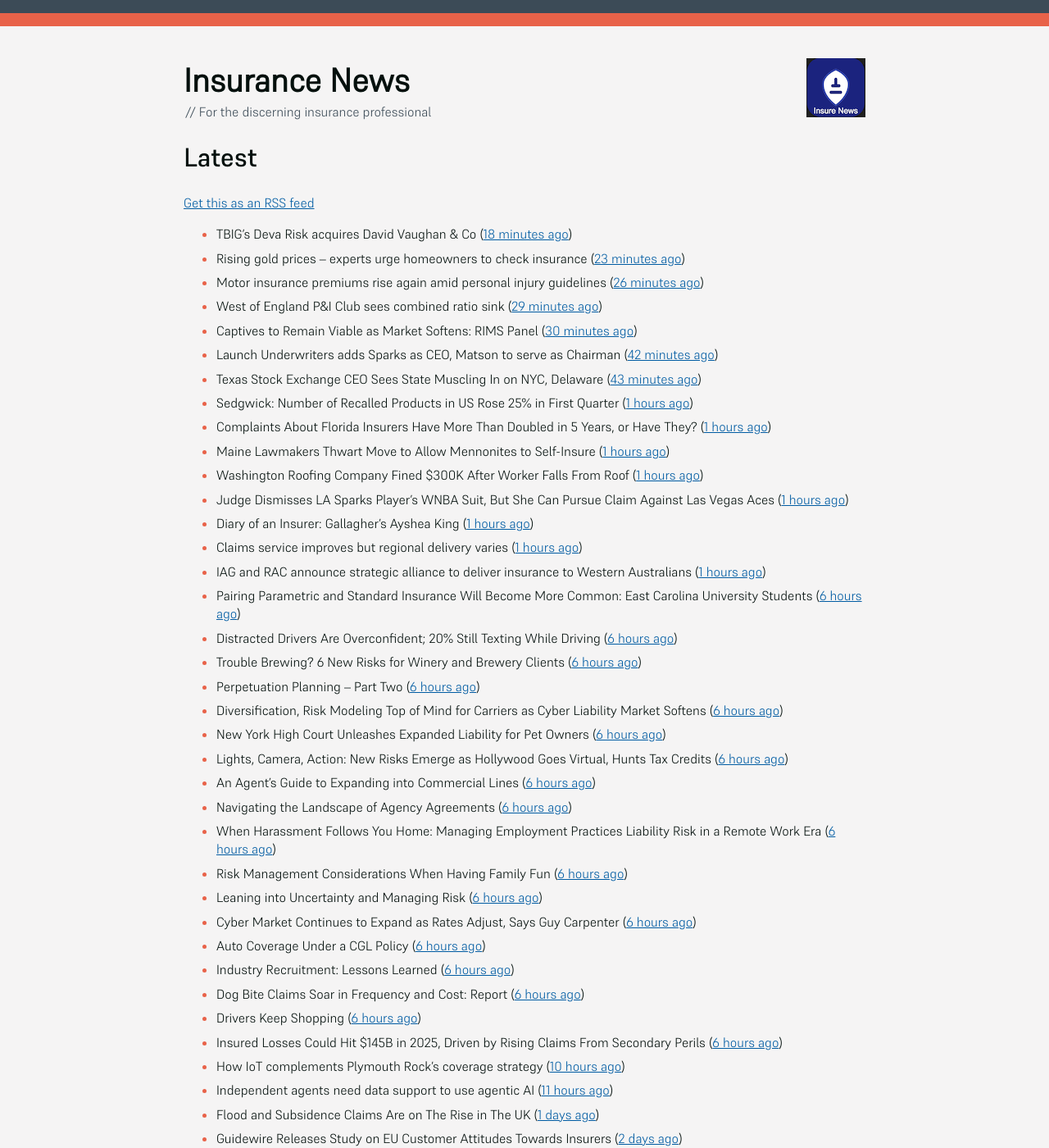
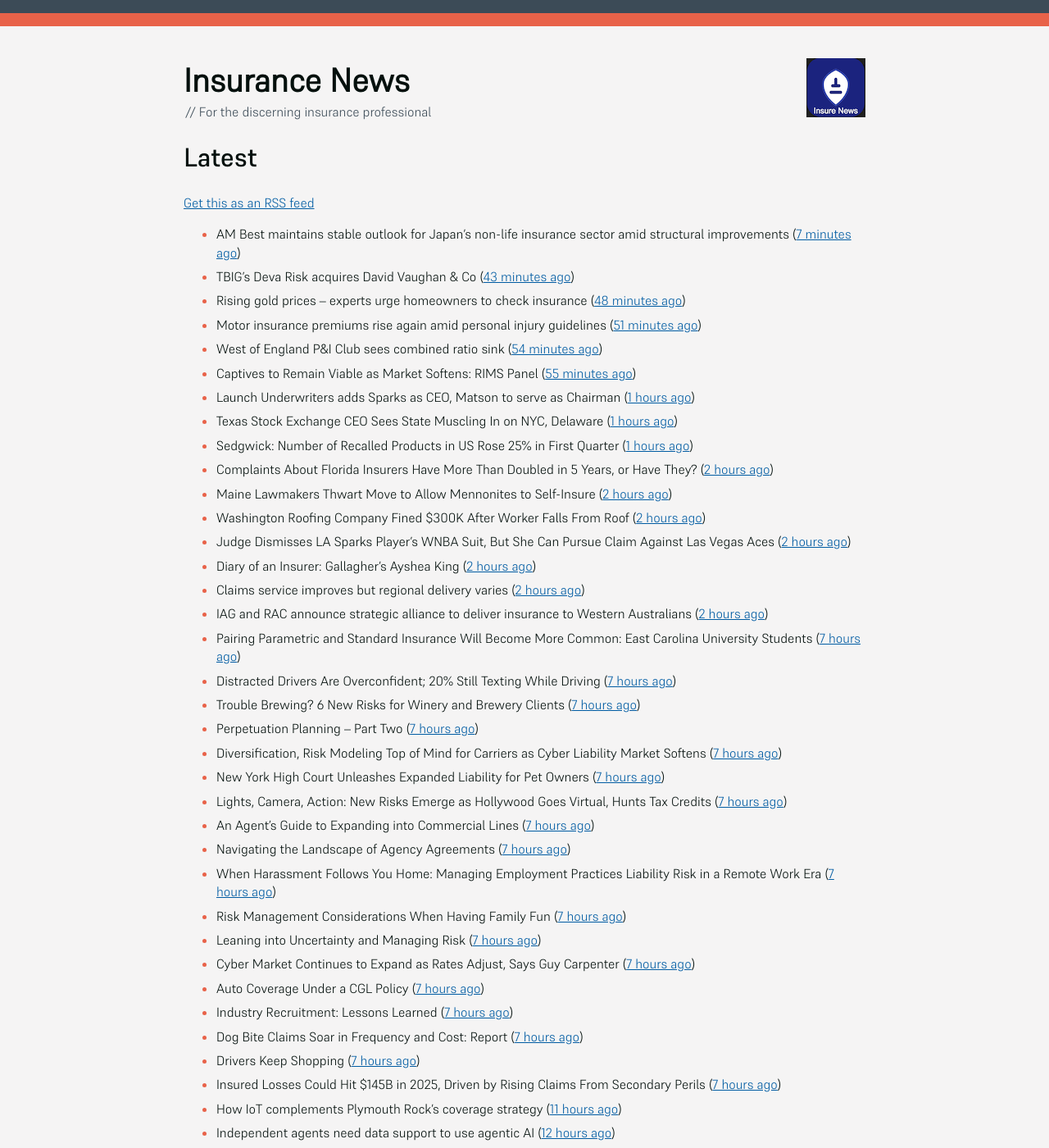
Before and after one commit to mat-0/feeds.thechels.uk, a Jekyll site: the page built from index.md, in a window 1280 px wide and 1400 px high. Shown: the whole window at 82% size. Built offline with Jekyll 4.4.1, drawn with Linux system fonts in a browser that asks for light colours; some of the changed text lies outside the part shown.

Commit message:
New Feed

```diff
--- a/index.md
+++ b/index.md
@@ -8,41 +8,42 @@ description: Latest Updates
 [Get this as an RSS feed](/feed.rss)
 
 <!-- news_marker starts -->
-- TBIG's Deva Risk acquires David Vaughan & Co ([18 minutes ago](https://www.insurancebusinessmag.com/uk/news/breaking-news/tbigs-deva-risk-acquires-david-vaughan-and-co-536120.aspx))
-- Rising gold prices – experts urge homeowners to check insurance ([23 minutes ago](https://www.insurancebusinessmag.com/uk/news/property-insurance/rising-gold-prices--experts-urge-homeowners-to-check-insurance-536119.aspx))
-- Motor insurance premiums rise again amid personal injury guidelines ([26 minutes ago](https://www.insurancebusinessmag.com/uk/news/auto-motor/motor-insurance-premiums-rise-again-amid-personal-injury-guidelines-536118.aspx))
-- West of England P&I Club sees combined ratio sink ([29 minutes ago](https://www.insurancebusinessmag.com/uk/news/marine/west-of-england-pandi-club-sees-combined-ratio-sink-536117.aspx))
-- Captives to Remain Viable as Market Softens: RIMS Panel ([30 minutes ago](https://www.insurancejournal.com/news/national/2025/05/19/823940.htm))
-- Launch Underwriters adds Sparks as CEO, Matson to serve as Chairman ([42 minutes ago](https://www.reinsurancene.ws/launch-underwriters-adds-sparks-as-ceo-matson-to-serve-as-chairman/))
-- Texas Stock Exchange CEO Sees State Muscling In on NYC, Delaware ([43 minutes ago](https://www.insurancejournal.com/news/southcentral/2025/05/19/824129.htm))
+- AM Best maintains stable outlook for Japan’s non-life insurance sector amid structural improvements ([7 minutes ago](https://www.reinsurancene.ws/am-best-maintains-stable-outlook-for-japans-non-life-insurance-sector-amid-structural-improvements/))
+- TBIG's Deva Risk acquires David Vaughan & Co ([43 minutes ago](https://www.insurancebusinessmag.com/uk/news/breaking-news/tbigs-deva-risk-acquires-david-vaughan-and-co-536120.aspx))
+- Rising gold prices – experts urge homeowners to check insurance ([48 minutes ago](https://www.insurancebusinessmag.com/uk/news/property-insurance/rising-gold-prices--experts-urge-homeowners-to-check-insurance-536119.aspx))
+- Motor insurance premiums rise again amid personal injury guidelines ([51 minutes ago](https://www.insurancebusinessmag.com/uk/news/auto-motor/motor-insurance-premiums-rise-again-amid-personal-injury-guidelines-536118.aspx))
+- West of England P&I Club sees combined ratio sink ([54 minutes ago](https://www.insurancebusinessmag.com/uk/news/marine/west-of-england-pandi-club-sees-combined-ratio-sink-536117.aspx))
+- Captives to Remain Viable as Market Softens: RIMS Panel ([55 minutes ago](https://www.insurancejournal.com/news/national/2025/05/19/823940.htm))
+- Launch Underwriters adds Sparks as CEO, Matson to serve as Chairman ([1 hours ago](https://www.reinsurancene.ws/launch-underwriters-adds-sparks-as-ceo-matson-to-serve-as-chairman/))
+- Texas Stock Exchange CEO Sees State Muscling In on NYC, Delaware ([1 hours ago](https://www.insurancejournal.com/news/southcentral/2025/05/19/824129.htm))
 - Sedgwick: Number of Recalled Products in US Rose 25% in First Quarter ([1 hours ago](https://www.insurancejournal.com/news/national/2025/05/19/824155.htm))
-- Complaints About Florida Insurers Have More Than Doubled in 5 Years, or Have They? ([1 hours ago](https://www.insurancejournal.com/news/southeast/2025/05/19/824138.htm))
-- Maine Lawmakers Thwart Move to Allow Mennonites to Self-Insure ([1 hours ago](https://www.insurancejournal.com/news/east/2025/05/19/824161.htm))
-- Washington Roofing Company Fined $300K After Worker Falls From Roof ([1 hours ago](https://www.insurancejournal.com/news/west/2025/05/19/823964.htm))
-- Judge Dismisses LA Sparks Player’s WNBA Suit, But She Can Pursue Claim Against Las Vegas Aces ([1 hours ago](https://www.insurancejournal.com/news/west/2025/05/19/824106.htm))
-- Diary of an Insurer: Gallagher’s Ayshea King ([1 hours ago](https://www.postonline.co.uk/broker/7957466/diary-of-an-insurer-gallaghers-ayshea-king))
-- Claims service improves but regional delivery varies ([1 hours ago](https://www.postonline.co.uk/claims/7957673/claims-service-improves-but-regional-delivery-varies))
-- IAG and RAC announce strategic alliance to deliver insurance to Western Australians ([1 hours ago](https://www.reinsurancene.ws/iag-and-rac-announce-strategic-alliance-to-deliver-insurance-to-western-australians/))
-- Pairing Parametric and Standard Insurance Will Become More Common: East Carolina University Students ([6 hours ago](https://www.insurancejournal.com/magazines/mag-features/2025/05/19/823760.htm))
-- Distracted Drivers Are Overconfident; 20% Still Texting While Driving ([6 hours ago](https://www.insurancejournal.com/magazines/mag-features/2025/05/19/823759.htm))
-- Trouble Brewing? 6 New Risks for Winery and Brewery Clients ([6 hours ago](https://www.insurancejournal.com/magazines/mag-features/2025/05/19/823758.htm))
-- Perpetuation Planning – Part Two ([6 hours ago](https://www.insurancejournal.com/magazines/mag-features/2025/05/19/823756.htm))
-- Diversification, Risk Modeling Top of Mind for Carriers as Cyber Liability Market Softens ([6 hours ago](https://www.insurancejournal.com/magazines/mag-features/2025/05/19/823755.htm))
-- New York High Court Unleashes Expanded Liability for Pet Owners ([6 hours ago](https://www.insurancejournal.com/magazines/mag-features/2025/05/19/823754.htm))
-- Lights, Camera, Action: New Risks Emerge as Hollywood Goes Virtual, Hunts Tax Credits ([6 hours ago](https://www.insurancejournal.com/magazines/mag-features/2025/05/19/823753.htm))
-- An Agent’s Guide to Expanding into Commercial Lines ([6 hours ago](https://www.insurancejournal.com/magazines/mag-features/2025/05/19/823751.htm))
-- Navigating the Landscape of Agency Agreements ([6 hours ago](https://www.insurancejournal.com/magazines/mag-features/2025/05/19/823750.htm))
-- When Harassment Follows You Home: Managing Employment Practices Liability Risk in a Remote Work Era ([6 hours ago](https://www.insurancejournal.com/magazines/mag-features/2025/05/19/823749.htm))
-- Risk Management Considerations When Having Family Fun ([6 hours ago](https://www.insurancejournal.com/magazines/mag-features/2025/05/19/823747.htm))
-- Leaning into Uncertainty and Managing Risk ([6 hours ago](https://www.insurancejournal.com/magazines/mag-features/2025/05/19/823746.htm))
-- Cyber Market Continues to Expand as Rates Adjust, Says Guy Carpenter ([6 hours ago](https://www.insurancejournal.com/magazines/mag-features/2025/05/19/823744.htm))
-- Auto Coverage Under a CGL Policy ([6 hours ago](https://www.insurancejournal.com/magazines/mag-features/2025/05/19/823743.htm))
-- Industry Recruitment: Lessons Learned ([6 hours ago](https://www.insurancejournal.com/magazines/mag-features/2025/05/19/823742.htm))
-- Dog Bite Claims Soar in Frequency and Cost: Report ([6 hours ago](https://www.insurancejournal.com/magazines/mag-features/2025/05/19/823741.htm))
-- Drivers Keep Shopping ([6 hours ago](https://www.insurancejournal.com/magazines/mag-editorsnote/2025/05/19/823740.htm))
-- Insured Losses Could Hit $145B in 2025, Driven by Rising Claims From Secondary Perils ([6 hours ago](https://www.insurancejournal.com/magazines/mag-features/2025/05/19/823739.htm))
-- How IoT complements Plymouth Rock's coverage strategy ([10 hours ago](https://www.dig-in.com/news/plymouth-rock-uses-iot-technology-to-manage-risks))
-- Independent agents need data support to use agentic AI ([11 hours ago](https://www.dig-in.com/news/independent-agents-need-data-support-to-use-agentic-ai))
+- Complaints About Florida Insurers Have More Than Doubled in 5 Years, or Have They? ([2 hours ago](https://www.insurancejournal.com/news/southeast/2025/05/19/824138.htm))
+- Maine Lawmakers Thwart Move to Allow Mennonites to Self-Insure ([2 hours ago](https://www.insurancejournal.com/news/east/2025/05/19/824161.htm))
+- Washington Roofing Company Fined $300K After Worker Falls From Roof ([2 hours ago](https://www.insurancejournal.com/news/west/2025/05/19/823964.htm))
+- Judge Dismisses LA Sparks Player’s WNBA Suit, But She Can Pursue Claim Against Las Vegas Aces ([2 hours ago](https://www.insurancejournal.com/news/west/2025/05/19/824106.htm))
+- Diary of an Insurer: Gallagher’s Ayshea King ([2 hours ago](https://www.postonline.co.uk/broker/7957466/diary-of-an-insurer-gallaghers-ayshea-king))
+- Claims service improves but regional delivery varies ([2 hours ago](https://www.postonline.co.uk/claims/7957673/claims-service-improves-but-regional-delivery-varies))
+- IAG and RAC announce strategic alliance to deliver insurance to Western Australians ([2 hours ago](https://www.reinsurancene.ws/iag-and-rac-announce-strategic-alliance-to-deliver-insurance-to-western-australians/))
+- Pairing Parametric and Standard Insurance Will Become More Common: East Carolina University Students ([7 hours ago](https://www.insurancejournal.com/magazines/mag-features/2025/05/19/823760.htm))
+- Distracted Drivers Are Overconfident; 20% Still Texting While Driving ([7 hours ago](https://www.insurancejournal.com/magazines/mag-features/2025/05/19/823759.htm))
+- Trouble Brewing? 6 New Risks for Winery and Brewery Clients ([7 hours ago](https://www.insurancejournal.com/magazines/mag-features/2025/05/19/823758.htm))
+- Perpetuation Planning – Part Two ([7 hours ago](https://www.insurancejournal.com/magazines/mag-features/2025/05/19/823756.htm))
+- Diversification, Risk Modeling Top of Mind for Carriers as Cyber Liability Market Softens ([7 hours ago](https://www.insurancejournal.com/magazines/mag-features/2025/05/19/823755.htm))
+- New York High Court Unleashes Expanded Liability for Pet Owners ([7 hours ago](https://www.insurancejournal.com/magazines/mag-features/2025/05/19/823754.htm))
+- Lights, Camera, Action: New Risks Emerge as Hollywood Goes Virtual, Hunts Tax Credits ([7 hours ago](https://www.insurancejournal.com/magazines/mag-features/2025/05/19/823753.htm))
+- An Agent’s Guide to Expanding into Commercial Lines ([7 hours ago](https://www.insurancejournal.com/magazines/mag-features/2025/05/19/823751.htm))
+- Navigating the Landscape of Agency Agreements ([7 hours ago](https://www.insurancejournal.com/magazines/mag-features/2025/05/19/823750.htm))
+- When Harassment Follows You Home: Managing Employment Practices Liability Risk in a Remote Work Era ([7 hours ago](https://www.insurancejournal.com/magazines/mag-features/2025/05/19/823749.htm))
+- Risk Management Considerations When Having Family Fun ([7 hours ago](https://www.insurancejournal.com/magazines/mag-features/2025/05/19/823747.htm))
+- Leaning into Uncertainty and Managing Risk ([7 hours ago](https://www.insurancejournal.com/magazines/mag-features/2025/05/19/823746.htm))
+- Cyber Market Continues to Expand as Rates Adjust, Says Guy Carpenter ([7 hours ago](https://www.insurancejournal.com/magazines/mag-features/2025/05/19/823744.htm))
+- Auto Coverage Under a CGL Policy ([7 hours ago](https://www.insurancejournal.com/magazines/mag-features/2025/05/19/823743.htm))
+- Industry Recruitment: Lessons Learned ([7 hours ago](https://www.insurancejournal.com/magazines/mag-features/2025/05/19/823742.htm))
+- Dog Bite Claims Soar in Frequency and Cost: Report ([7 hours ago](https://www.insurancejournal.com/magazines/mag-features/2025/05/19/823741.htm))
+- Drivers Keep Shopping ([7 hours ago](https://www.insurancejournal.com/magazines/mag-editorsnote/2025/05/19/823740.htm))
+- Insured Losses Could Hit $145B in 2025, Driven by Rising Claims From Secondary Perils ([7 hours ago](https://www.insurancejournal.com/magazines/mag-features/2025/05/19/823739.htm))
+- How IoT complements Plymouth Rock's coverage strategy ([11 hours ago](https://www.dig-in.com/news/plymouth-rock-uses-iot-technology-to-manage-risks))
+- Independent agents need data support to use agentic AI ([12 hours ago](https://www.dig-in.com/news/independent-agents-need-data-support-to-use-agentic-ai))
 - Flood and Subsidence Claims Are on The Rise in The UK ([1 days ago](https://insurance-edge.net/2025/05/17/flood-and-subsidence-claims-are-on-the-rise-in-the-uk/))
 - Guidewire Releases Study on EU Customer Attitudes Towards Insurers ([2 days ago](https://insurance-edge.net/2025/05/16/guidewire-releases-study-on-eu-customer-attitudes-towards-insurers/))
 - Farmer Fined After Quadbike Tragedy ([2 days ago](https://insurance-edge.net/2025/05/16/farmer-fined-after-quadbike-tragedy/))
```
Also changed, not shown: other parts of index.md (+3 -4 lines).
